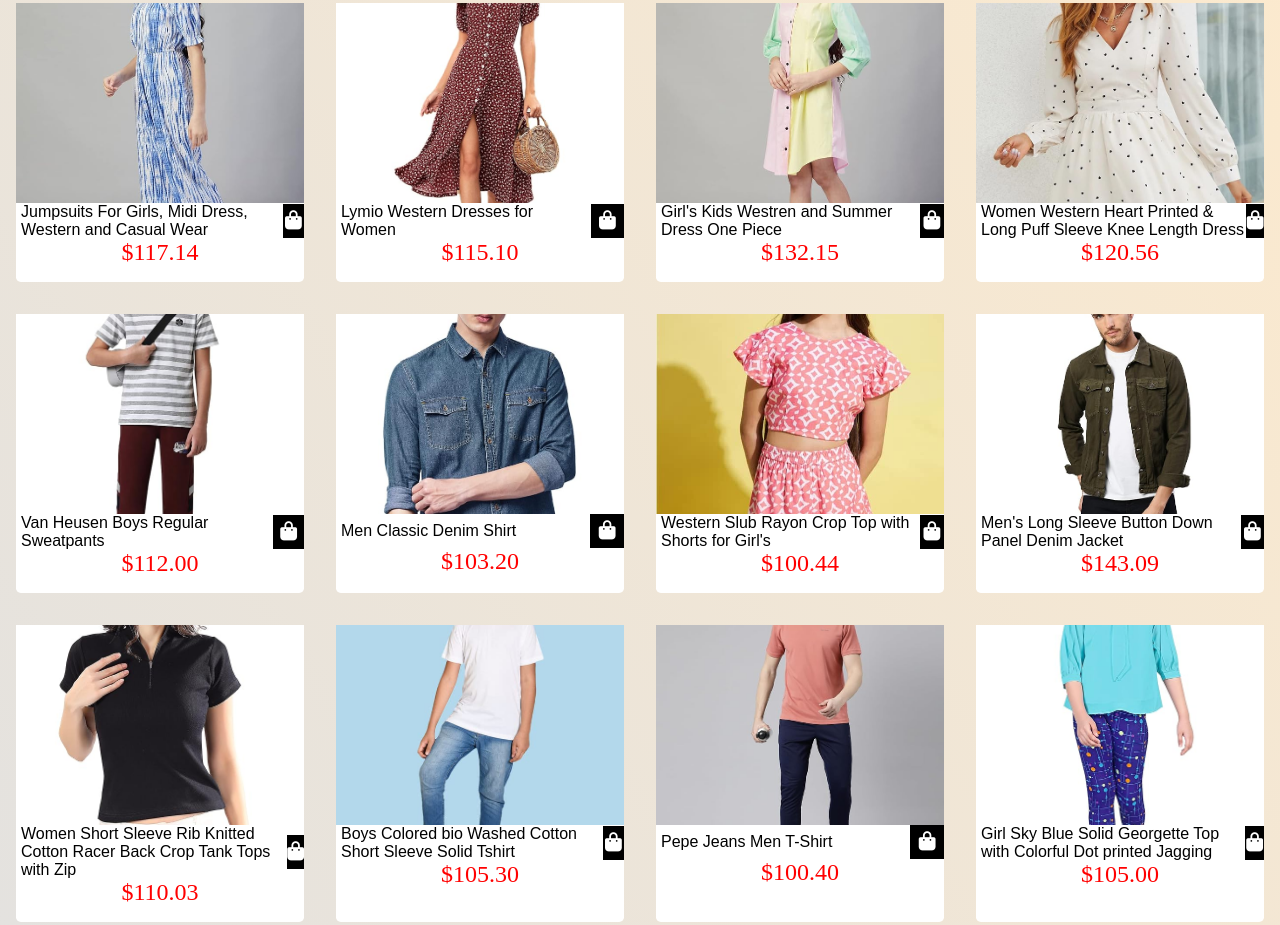
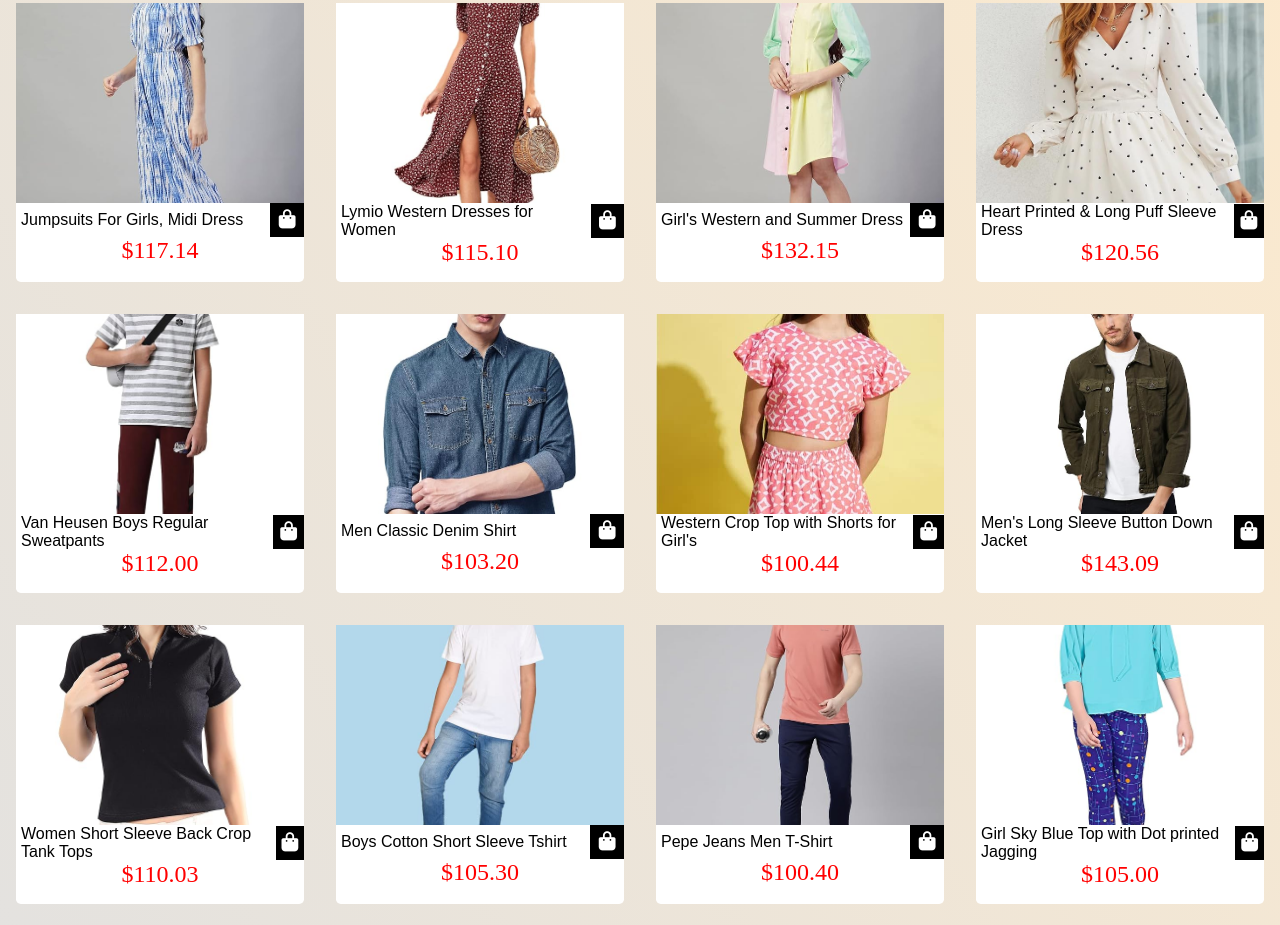
Before and after one commit to jaint6500/Shoppiyaar, a plain HTML site: page My Javascript Project/summercollection.html in a window 1280 px wide. Shown: the part 308-1233 px from the top of the page. Drawn offline with nearby package versions, Linux system fonts and the light colour scheme.

Commit message:
Update summercollection.html

```diff
--- a/My Javascript Project/summercollection.html
+++ b/My Javascript Project/summercollection.html
@@ -97,7 +97,7 @@
 
           <div class="title-icon">
             <h3 class="product-title">
-              Jumpsuits For Girls, Midi Dress, Western and Casual Wear
+              Jumpsuits For Girls, Midi Dress
             </h3>
             <i class="fa fa-shopping-bag add-cart"></i>
           </div>
@@ -137,7 +137,7 @@
 
           <div class="title-icon">
             <h3 class="product-title">
-              Girl's Kids Westren and Summer Dress One Piece
+              Girl's Western and Summer Dress
             </h3>
             <i class="fa fa-shopping-bag add-cart"></i>
           </div>
@@ -158,7 +158,7 @@
 
           <div class="title-icon">
             <h3 class="product-title">
-              Women Western Heart Printed & Long Puff Sleeve Knee Length Dress
+              Heart Printed & Long Puff Sleeve Dress
             </h3>
             <i class="fa fa-shopping-bag add-cart"></i>
           </div>
@@ -209,7 +209,7 @@
 
           <div class="title-icon">
             <h3 class="product-title">
-              Western Slub Rayon Crop Top with Shorts for Girl's
+              Western Crop Top with Shorts for Girl's
             </h3>
             <i class="fa fa-shopping-bag add-cart"></i>
           </div>
@@ -226,7 +226,7 @@
 
           <div class="title-icon">
             <h3 class="product-title">
-              Men's Long Sleeve Button Down Panel Denim Jacket
+              Men's Long Sleeve Button Down Jacket
             </h3>
             <i class="fa fa-shopping-bag add-cart"></i>
           </div>
@@ -247,8 +247,8 @@
 
           <div class="title-icon">
             <h3 class="product-title">
-              Women Short Sleeve Rib Knitted Cotton Racer Back Crop Tank Tops
-              with Zip
+              Women Short Sleeve Back Crop Tank Tops
+
             </h3>
             <i class="fa fa-shopping-bag add-cart"></i>
           </div>
@@ -265,7 +265,7 @@
 
           <div class="title-icon">
             <h3 class="product-title">
-              Boys Colored bio Washed Cotton Short Sleeve Solid Tshirt
+              Boys Cotton Short Sleeve Tshirt
             </h3>
             <i class="fa fa-shopping-bag add-cart"></i>
           </div>
@@ -301,7 +301,7 @@
 
           <div class="title-icon">
             <h3 class="product-title">
-              Girl Sky Blue Solid Georgette Top with Colorful Dot printed
+              Girl Sky Blue Top with Dot printed
               Jagging
             </h3>
             <i class="fa fa-shopping-bag add-cart"></i>
```
